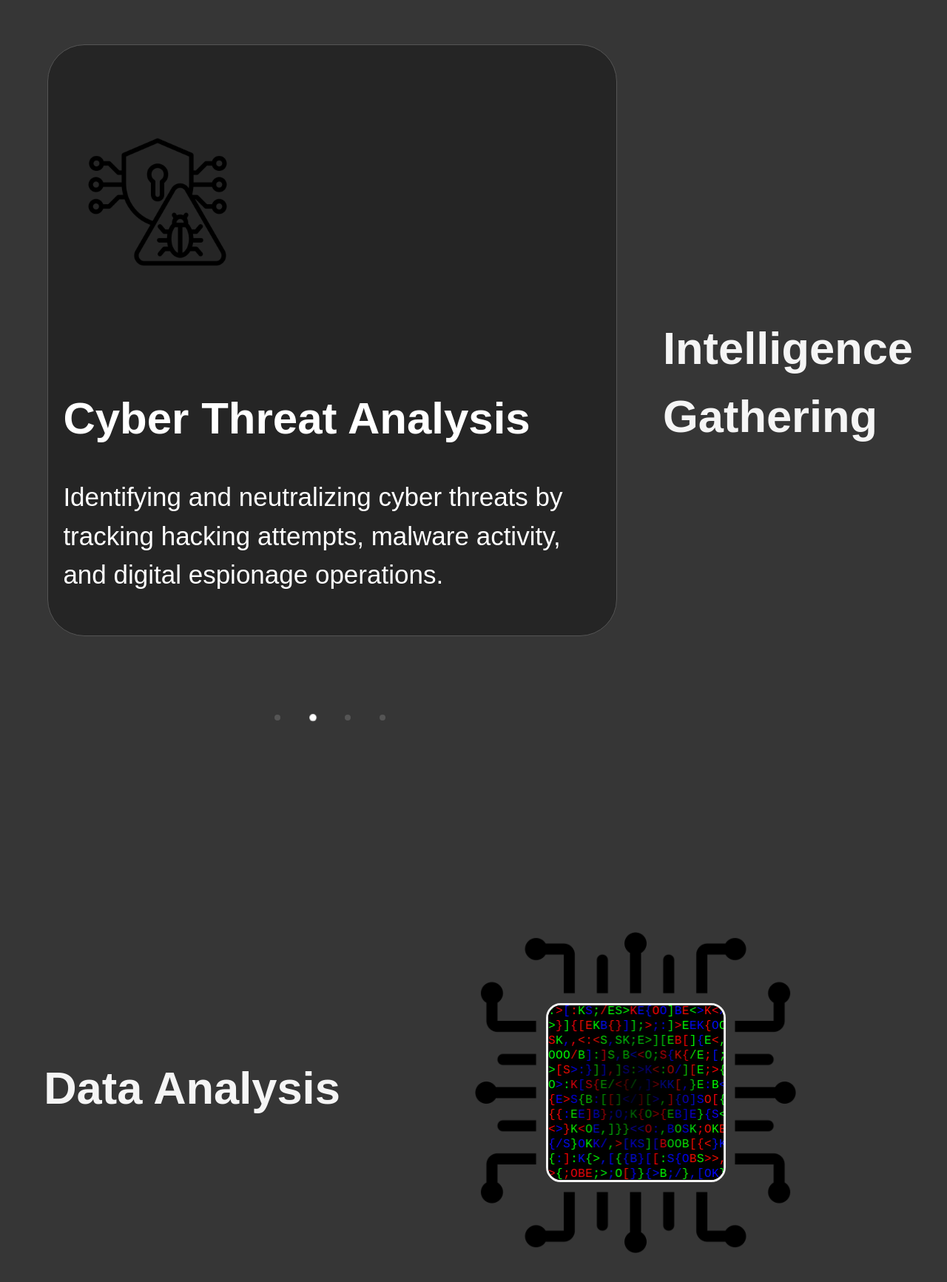
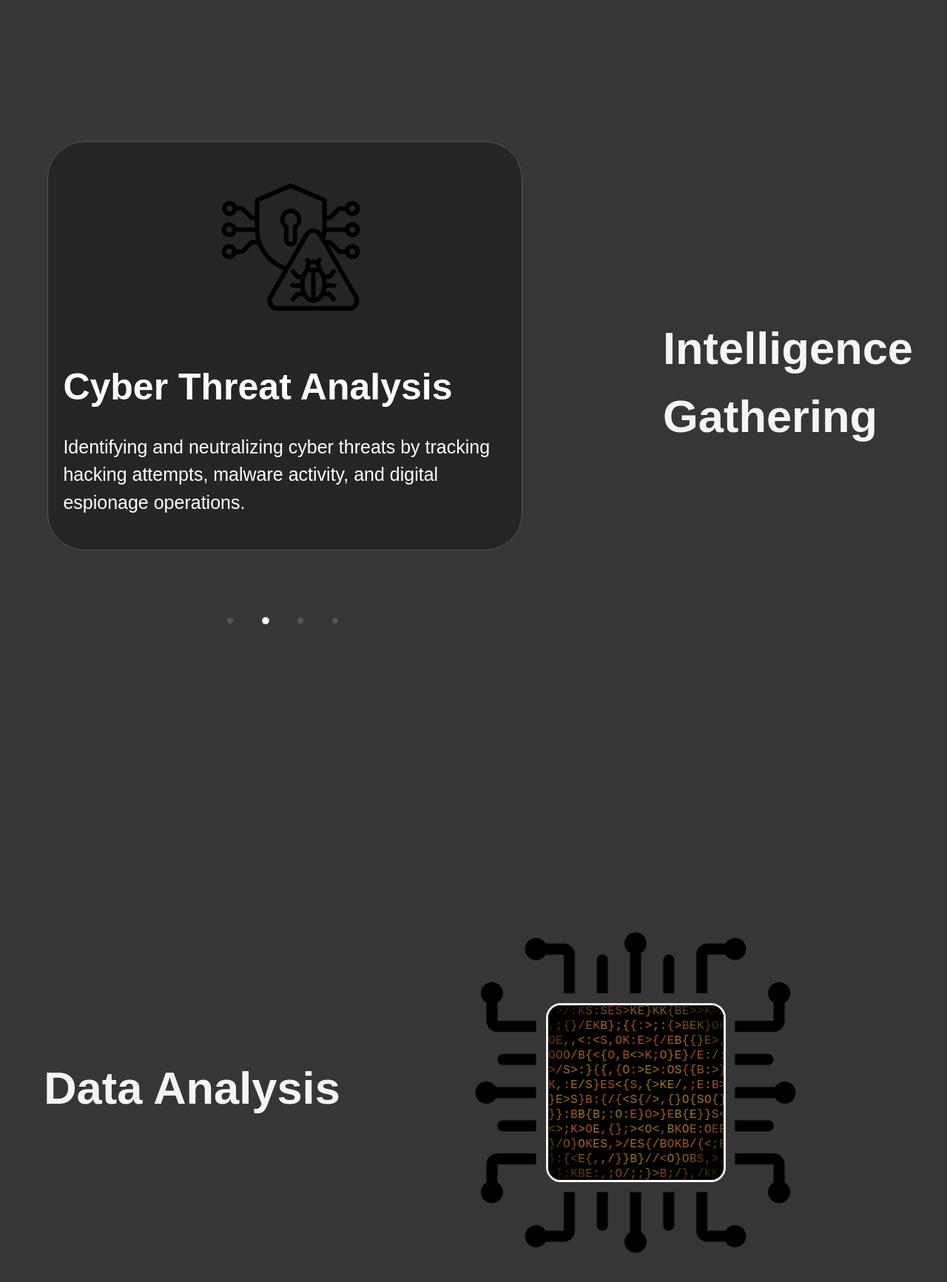
Before and after one commit to RoryMurray7/Sobek, a React (Vite) app: page / in a window 1280 px wide. Shown: the part 851-2584 px from the top of the page at 74% size. Built offline with nearby package versions, Linux system fonts and the light colour scheme; a web font is replaced by a local one.

Commit message:
Visual improvements to carousel and data analysis icon.

```diff
--- a/src/Analysis.tsx
+++ b/src/Analysis.tsx
@@ -13,10 +13,10 @@ function Analysis() {
         <div className="letterGlitchContainer">
           <div className="letterGlitch">
             <LetterGlitch
-            glitchColors={["#FF0000", "#00FF00", "#0000FF"]}
+            glitchColors={["#b76b2c", "b3522c", "#a67a2c"]}
             glitchSpeed={0.1}
-            centerVignette={true}
-            outerVignette={false}
+            centerVignette={false}
+            outerVignette={true}
             smooth={true}
             />
           </div>
--- a/src/components/Carousel/Carousel.css
+++ b/src/components/Carousel/Carousel.css
@@ -7,7 +7,7 @@
   /* This padding is taken into account for item width */
   --outer-r: 24px;
   --p-distance: 12px;
-  width: 60vw;
+  width: 50vw;
   margin-left: -1vw;
 }
 
@@ -50,13 +50,13 @@
 }
 
 .carousel-icon-container {
-  margin-left: 5vw;
   display: flex;
-  height: 30vw;
   width: 10vw;
   align-items: center;
   justify-content: center;
   border-radius: 50%;
+  margin-left: 19vw;
+  margin-top: 2vw;
 }
 
 .carousel-item-content {
@@ -67,12 +67,12 @@
 .carousel-item-title {
   margin-bottom: 4px;
   font-weight: 900;
-  font-size: 60px;
+  font-size: 50px;
   color: #fff;
 }
 
 .carousel-item-description {
-  font-size: 35px;
+  font-size: 25px;
   color: #fff;
 }
 
--- a/src/components/LetterGlitch/LetterGlitch.tsx
+++ b/src/components/LetterGlitch/LetterGlitch.tsx
@@ -71,8 +71,8 @@ const LetterGlitch = ({
     // "+",
     // "=",
     "/",
-    "[",
-    "]",
+    // "[",
+    // "]",
     "{",
     "}",
     ";",
```
Also changed, not shown: src/termsConditions.tsx (added, +10 -0 lines).
